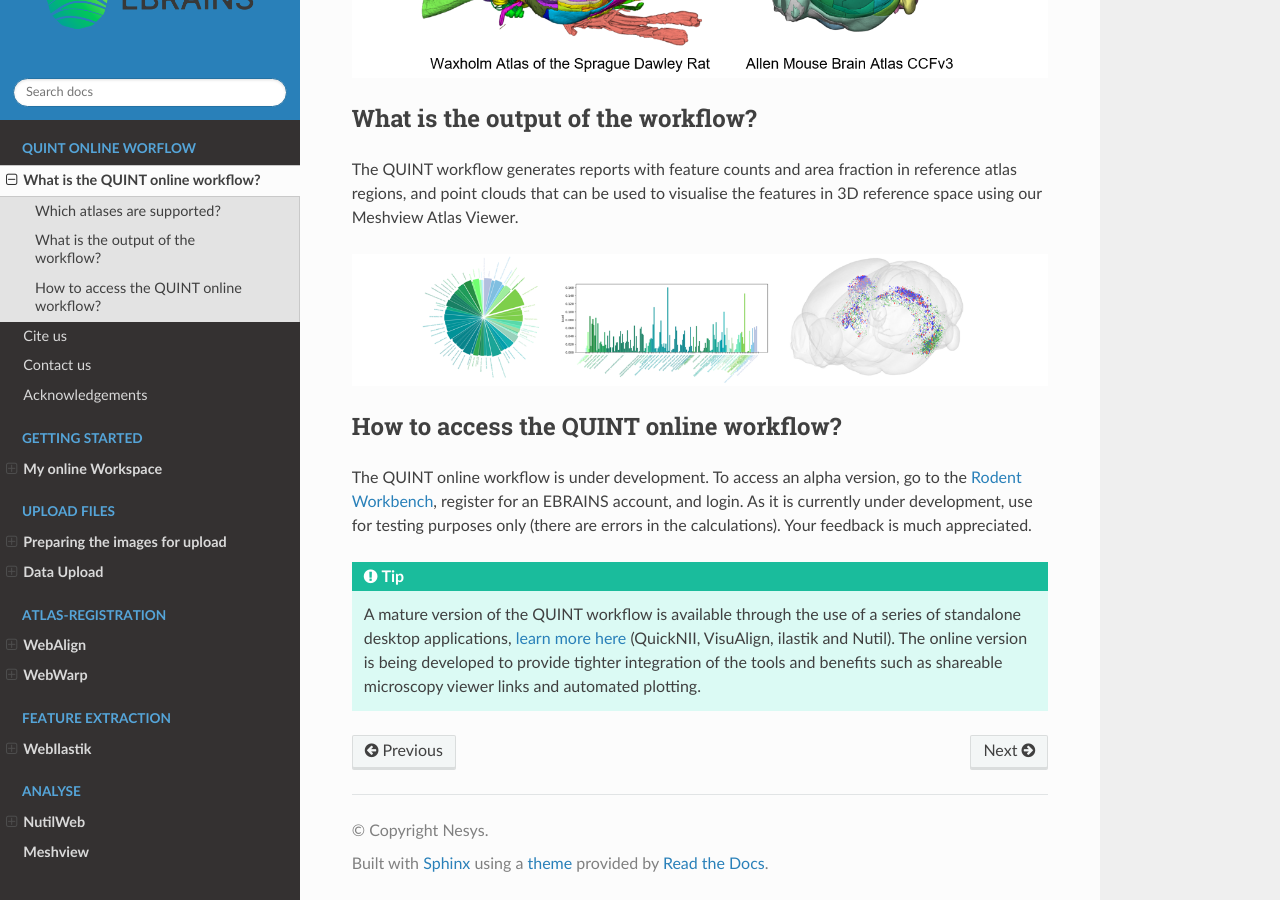
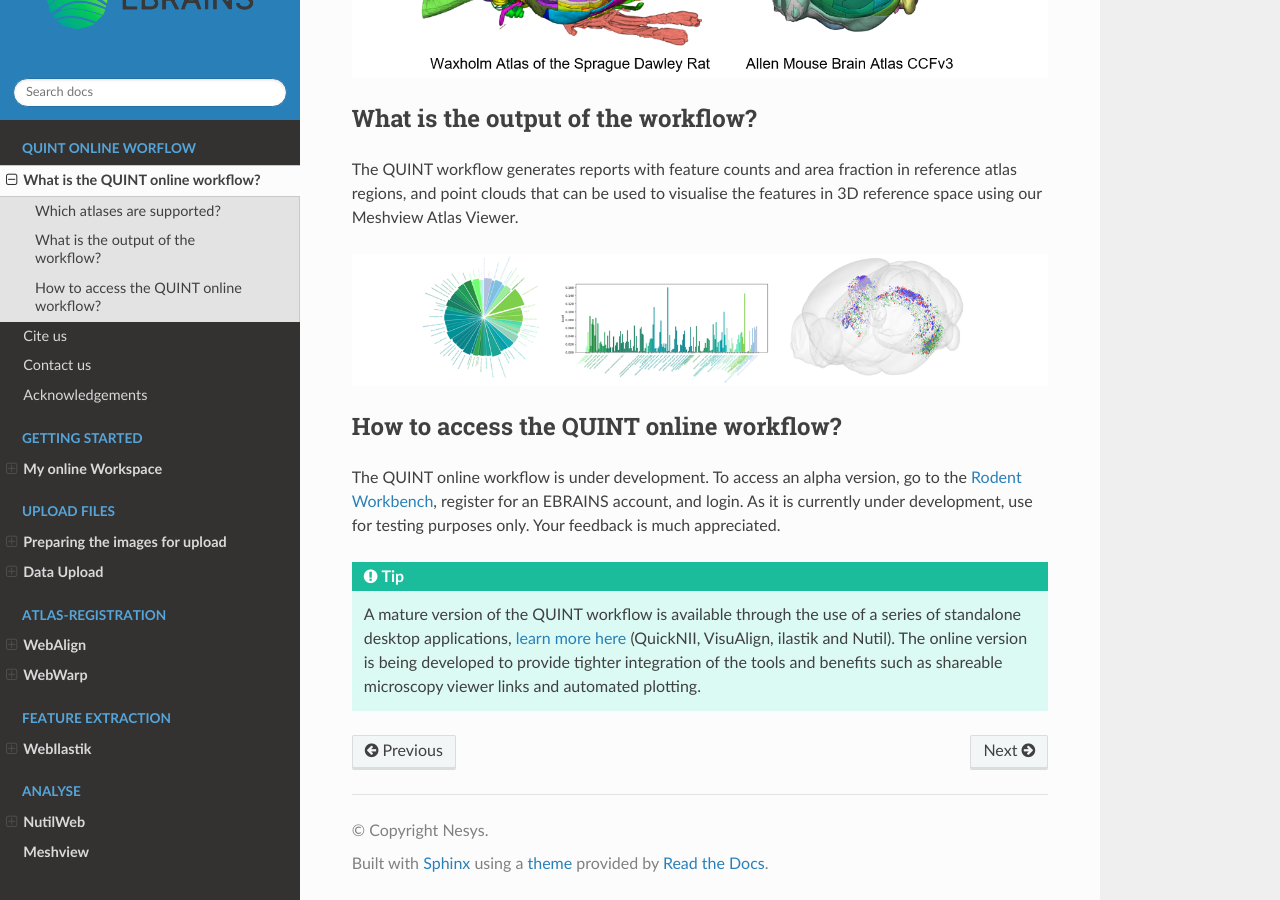
Before and after one commit to Neural-Systems-at-UIO/QUINT_webtools, a Sphinx documentation site: the page built from docs/QUINTintro_new.rst, in a window 1280 px wide and 900 px high, scrolled down 820 px. Built offline with Sphinx 7.4.7 and the Read the Docs theme 3.1.0, drawn with Linux system fonts in a browser that asks for light colours.

Commit message:
Update QUINTintro_new.rst

```diff
--- a/docs/QUINTintro_new.rst
+++ b/docs/QUINTintro_new.rst
@@ -23,7 +23,7 @@
 How to access the QUINT online workflow?
 ----------------------------------------
 
-The QUINT online workflow is under development. To access an alpha version, go to the `Rodent Workbench <https://rodentworkbench.apps.ebrains.eu/>`_, register for an EBRAINS account, and login. As it is currently under development, use for testing purposes only (there are errors in the calculations). Your feedback is much appreciated.
+The QUINT online workflow is under development. To access an alpha version, go to the `Rodent Workbench <https://rodentworkbench.apps.ebrains.eu/>`_, register for an EBRAINS account, and login. As it is currently under development, use for testing purposes only. Your feedback is much appreciated.
 
 .. tip::
    A mature version of the QUINT workflow is available through the use of a series of standalone desktop applications, `learn more here <https://quint-workflow.readthedocs.io/en/latest/>`_ (QuickNII, VisuAlign, ilastik and Nutil). The online version is being developed to provide tighter integration of the tools and benefits such as shareable microscopy viewer links and automated plotting.
```
